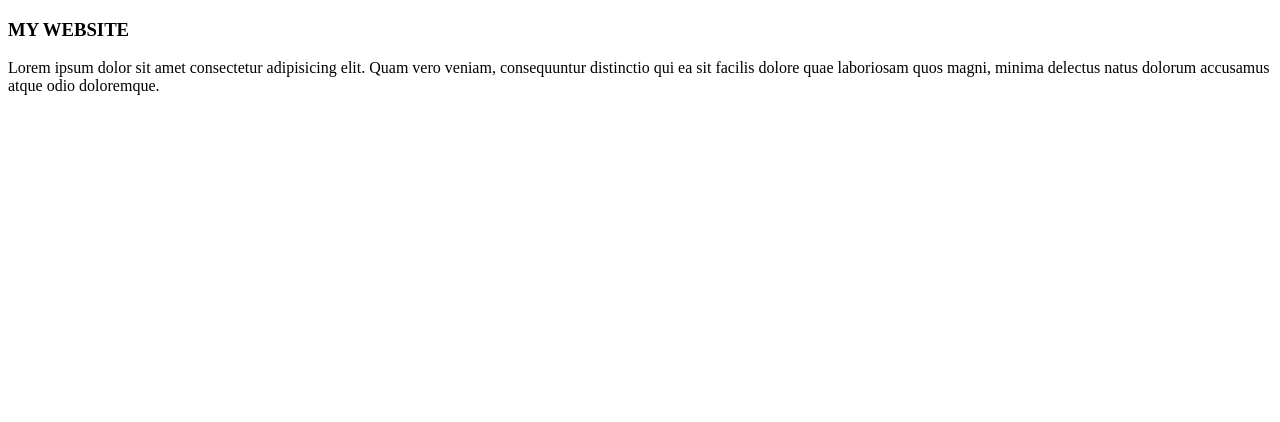
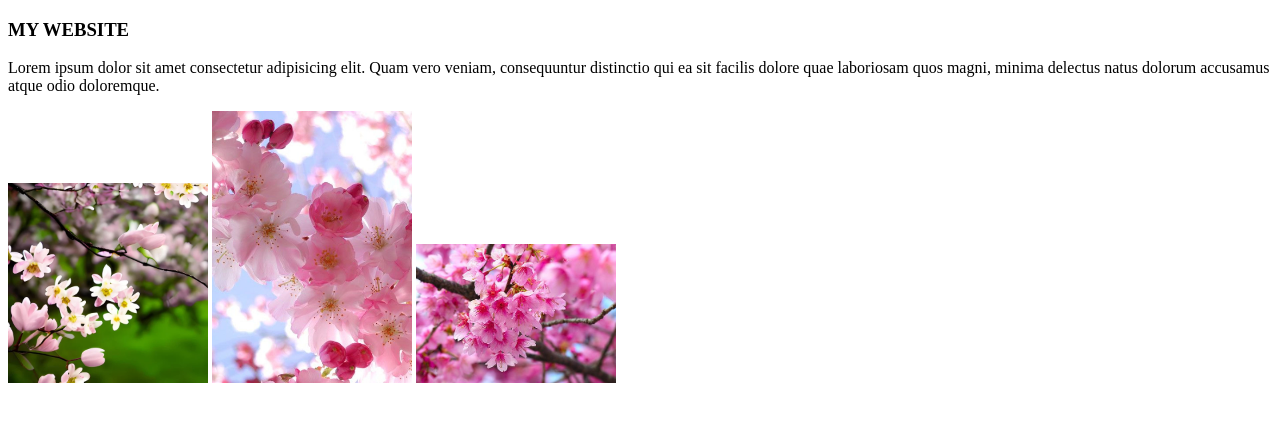
Before and after one commit to najianasrin/my-new-website, a plain HTML site: page index.html in a window 1280 px wide. Drawn offline with Linux system fonts and the light colour scheme.

Commit message:
added pictures

```diff
--- a/index.html
+++ b/index.html
@@ -9,5 +9,9 @@
 <body>
     <h3>MY WEBSITE</h3>
     <P>Lorem ipsum dolor sit amet consectetur adipisicing elit. Quam vero veniam, consequuntur distinctio qui ea sit facilis dolore quae laboriosam quos magni, minima delectus natus dolorum accusamus atque odio doloremque.</P>
+    <img src="picture/Flower.jpg" alt="">
+    <img src="picture/flower 2.jpg" alt="">
+    <img src="picture/flower 3.jpg" alt="">
+
 </body>
 </html>
--- a/styles/image.css
+++ b/styles/image.css
@@ -0,0 +1,3 @@
+img{
+    width: 200px;
+}
```
